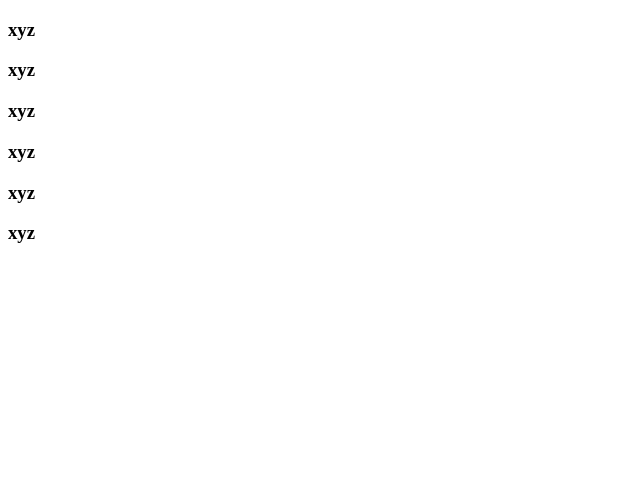
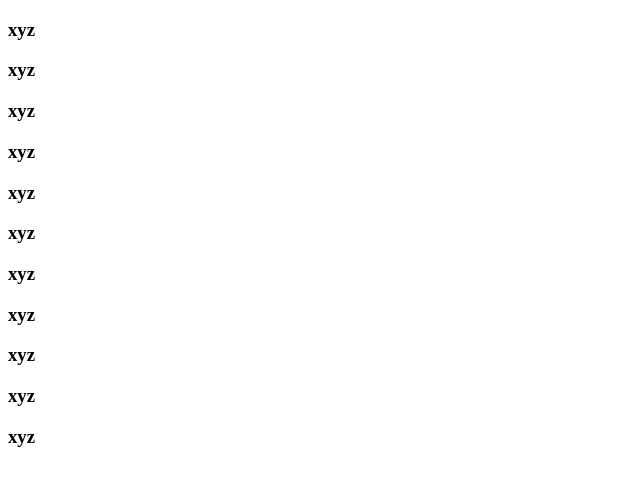
Before and after one commit to SupriyaPKadu/git_basics, a plain HTML site: page index.html in a window 1280 px wide. Shown: the whole page, without its empty margins (0-640 px from the left). Drawn offline with Linux system fonts and the light colour scheme.

Commit message:
new changes

```diff
--- a/index.html
+++ b/index.html
@@ -11,5 +11,9 @@
       <h3>xyz</h3> <h3>xyz</h3>
        <h3>xyz</h3>
         <h3>xyz</h3>
+        <h3>xyz</h3>
+     <h3>xyz</h3>
+      <h3>xyz</h3> <h3>xyz</h3>
+       <h3>xyz</h3>
 </body>
 </html>
```
